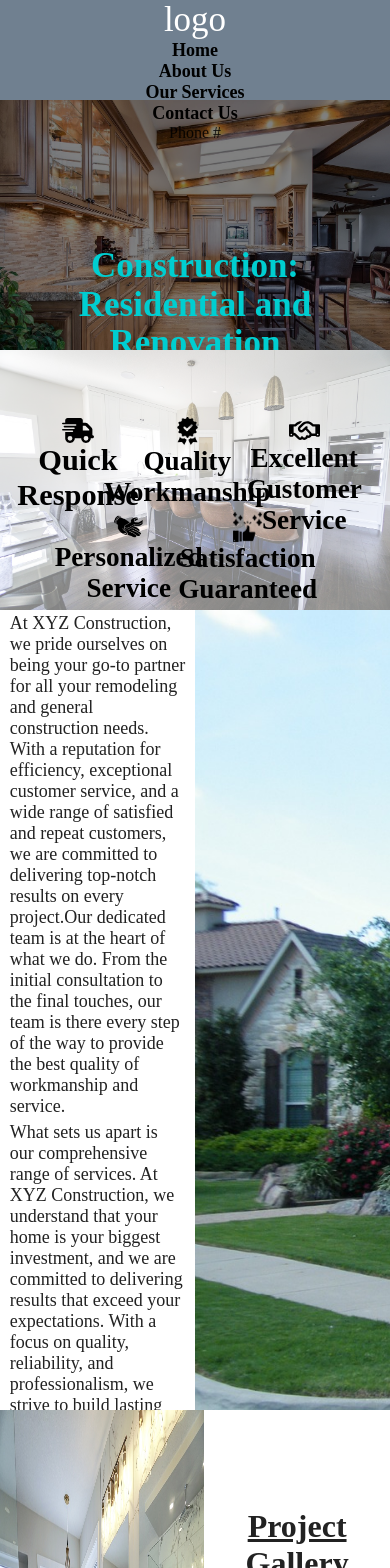
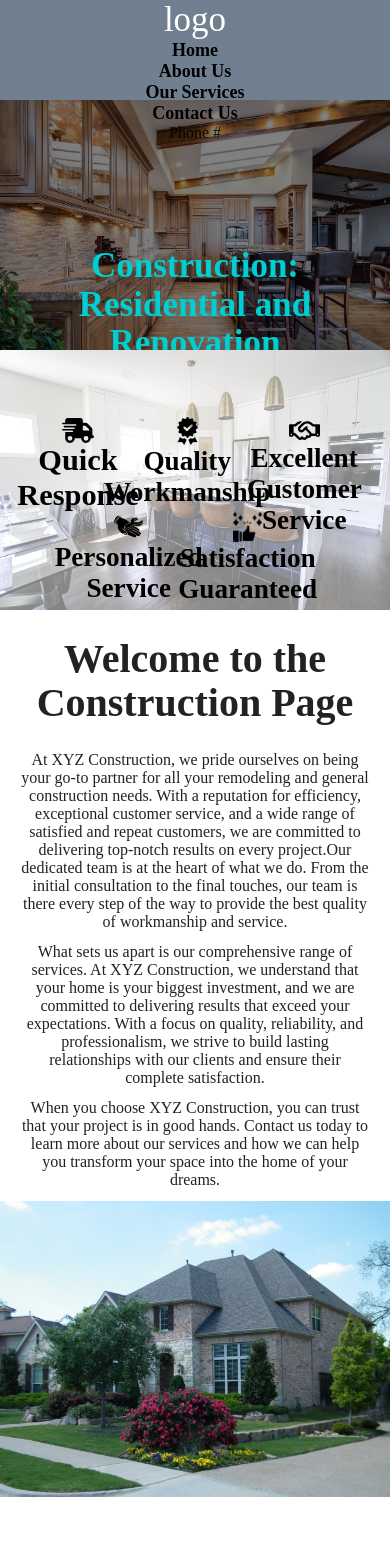
Before and after one commit to mmike1717/Construction-website, a React (Vite) app: page / in a window 390 px wide. Shown: the top 1568 px of the page. Built offline with nearby package versions, Linux system fonts and the light colour scheme.

Commit message:
fixing css for phone screens for homepage

```diff
--- a/src/components/HomePage/homePage.css
+++ b/src/components/HomePage/homePage.css
@@ -386,4 +386,41 @@
         padding: 18px 20px;
         font-size: 21px;
     }
+
+
+
+
+
+    #MainDivForWelcomeSection{
+        display: flex;
+        height: 974px;
+        width: 100%;
+        flex-direction: column;
+    }
+
+
+    .WelcomeDescription{
+        width: 100%;
+        display: flex;
+        justify-content: center;
+        background-color: white;
+        flex-direction: column;
+    }
+
+    .WelcomeDescription > h1 {
+        font-size: 40px;
+    }
+
+    .IntroParagraphs{
+        display: flex;
+        text-align: center;
+        font-size: medium;
+    }
+
+    .DivHoldingWelPic{
+        width: 100%;
+    }
+    .WelcomePicture{
+        width: 100%;
+    }
 }
```
